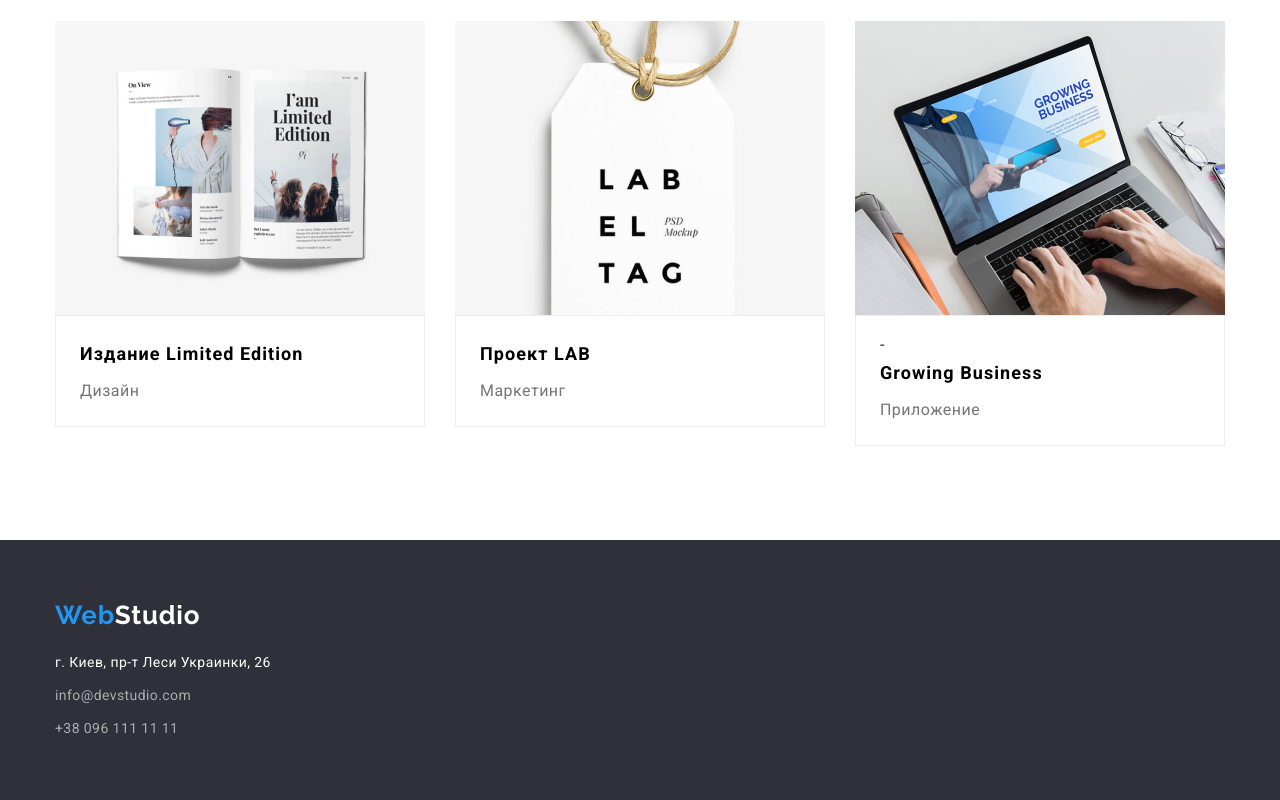
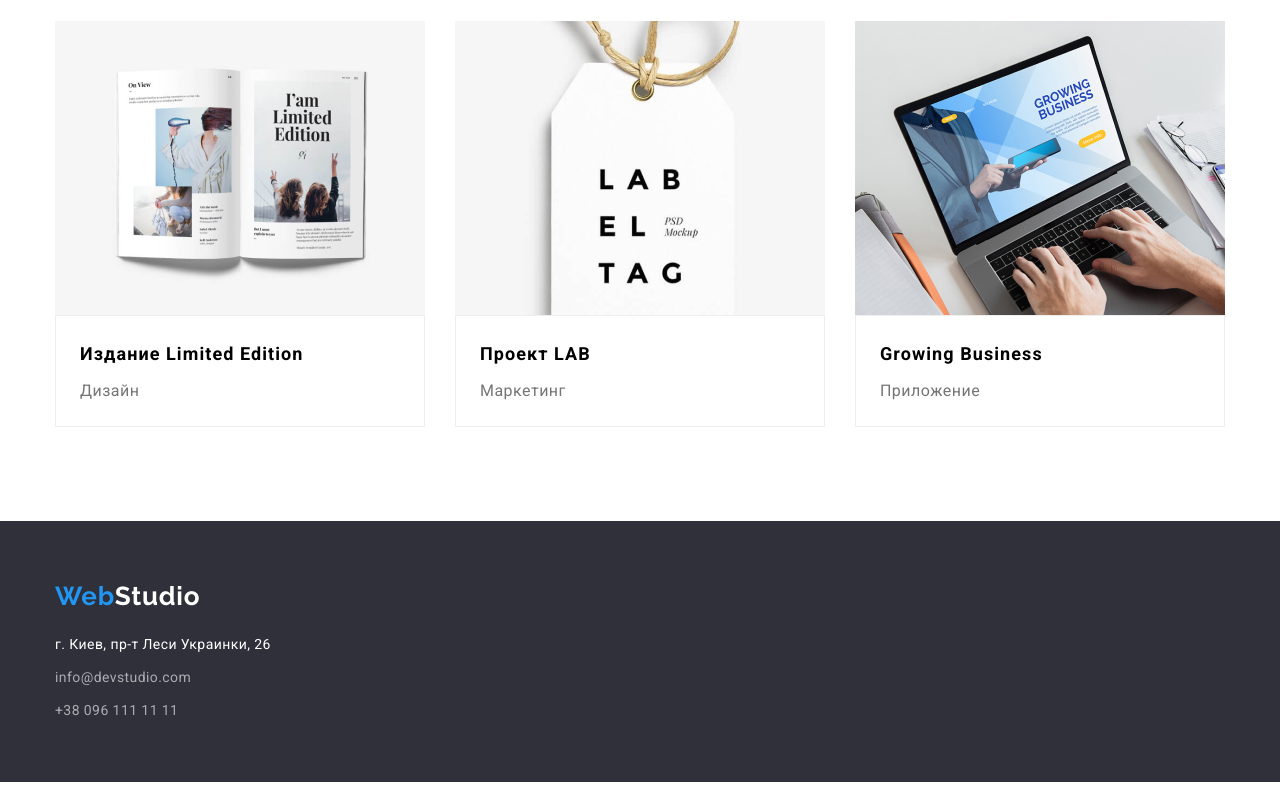
Before and after one commit to Ivan1108/goit-markup-hw-03, a plain HTML site: page portfolio.html in a window 1280 px wide. Shown: the part 1112-1912 px from the top of the page. Drawn offline with nearby package versions, Linux system fonts and the light colour scheme.

Commit message:
Update portfolio.html

```diff
--- a/portfolio.html
+++ b/portfolio.html
@@ -164,7 +164,7 @@
                 width="370"
                 height="294"
               />
-              <div class="container-content">-
+              <div class="container-content">
               <h3 class="img-tittle">Growing Business</h3>
               <p class="img-descr">Приложение</p>
               </div>
```
